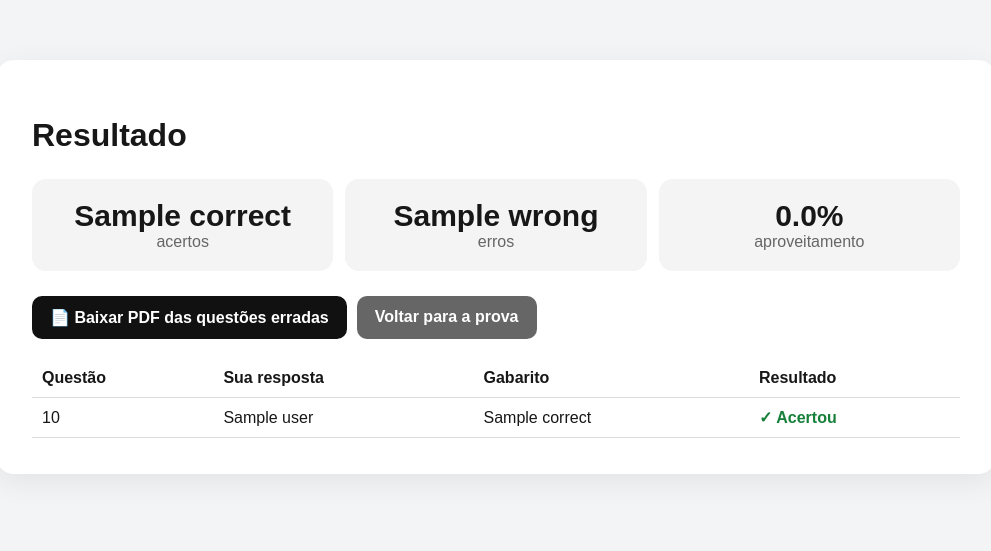
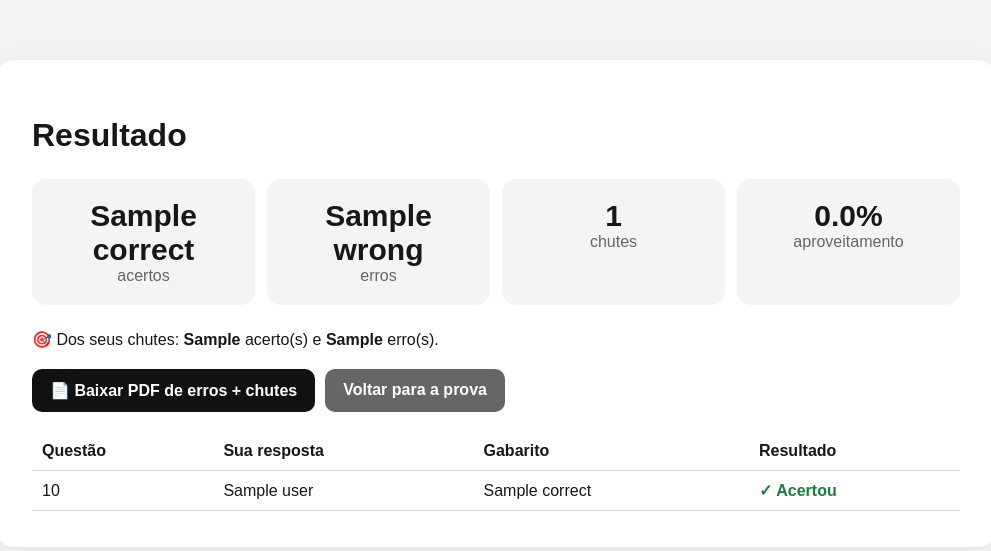
Before and after one commit to Doutii/enem_online, a Flask app: template templates/resultado.html in a window 1280 px wide. Shown: the top 551 px of the page, without its empty margins (144-1135 px from the left). Run offline with Flask 3, Linux system fonts and the light colour scheme; the template is opened without the code that fills it: most values are stand-ins (such as "Sample title", 1, 10 or a date in 2020).

Commit message:
Exibe estatisticas e marcacao de chutes no resultado

```diff
--- a/templates/resultado.html
+++ b/templates/resultado.html
@@ -1 +1 @@
-<!doctype html><html lang="pt-br"><head><meta charset="utf-8"><meta name="viewport" content="width=device-width,initial-scale=1"><title>Resultado</title><link rel="stylesheet" href="{{ url_for('static', filename='style.css') }}"></head><body><main class="card wide"><h1>Resultado</h1><div class="stats"><div><strong>{{ correct }}</strong><span>acertos</span></div><div><strong>{{ wrong }}</strong><span>erros</span></div><div><strong>{{ '%.1f'|format(correct*100/total if total else 0) }}%</strong><span>aproveitamento</span></div></div><div class="actions"><a class="button" href="{{ url_for('baixar_erros') }}">📄 Baixar PDF das questões erradas</a><a class="button secondary" href="{{ url_for('prova') }}">Voltar para a prova</a></div><table><thead><tr><th>Questão</th><th>Sua resposta</th><th>Gabarito</th><th>Resultado</th></tr></thead><tbody>{% for r in rows %}<tr><td>{{ '%02d'|format(r.numero) }}</td><td>{{ r.user }}</td><td>{{ r.correct }}</td><td class="{{ 'ok' if r.ok else 'bad' }}">{{ '✓ Acertou' if r.ok else '✗ Errou' }}</td></tr>{% endfor %}</tbody></table></main></body></html>
+<!doctype html><html lang="pt-br"><head><meta charset="utf-8"><meta name="viewport" content="width=device-width,initial-scale=1"><title>Resultado</title><link rel="stylesheet" href="{{ url_for('static', filename='style.css') }}"></head><body><main class="card wide"><h1>Resultado</h1><div class="stats"><div><strong>{{ correct }}</strong><span>acertos</span></div><div><strong>{{ wrong }}</strong><span>erros</span></div><div><strong>{{ chute_count }}</strong><span>chutes</span></div><div><strong>{{ '%.1f'|format(correct*100/total if total else 0) }}%</strong><span>aproveitamento</span></div></div><div class="chute-summary">🎯 Dos seus chutes: <strong>{{ chute_correct }}</strong> acerto(s) e <strong>{{ chute_wrong }}</strong> erro(s).</div><div class="actions"><a class="button" href="{{ url_for('baixar_erros') }}">📄 Baixar PDF de erros + chutes</a><a class="button secondary" href="{{ url_for('prova') }}">Voltar para a prova</a></div><table><thead><tr><th>Questão</th><th>Sua resposta</th><th>Gabarito</th><th>Resultado</th></tr></thead><tbody>{% for r in rows %}<tr><td>{{ '%02d'|format(r.numero) }}</td><td>{{ r.user }}</td><td>{{ r.correct }}</td><td class="{{ 'ok' if r.ok else 'bad' }}">{{ '✓ Acertou' if r.ok else '✗ Errou' }}{% if r.chute %} 🎯{% endif %}</td></tr>{% endfor %}</tbody></table></main></body></html>
```
